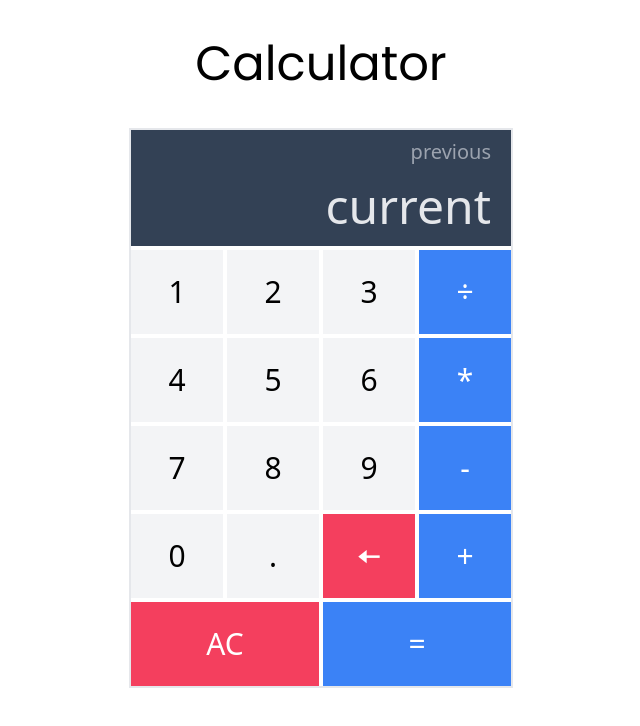
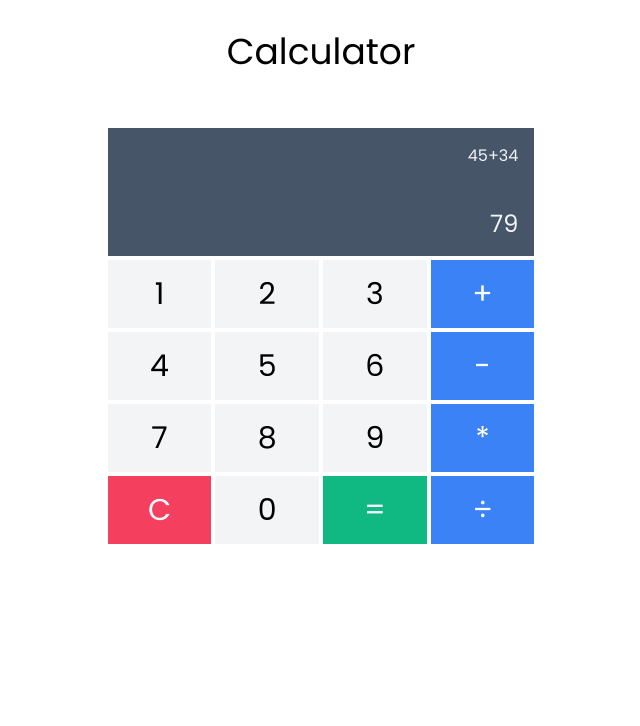
Before and after one commit to Snehal-patel-96/Calculator-JS, a website: page index.html in a window 1280 px wide. Shown: the whole page, without its empty margins (319-959 px from the left). Drawn offline with Linux system fonts and the light colour scheme.

Commit message:
#3 design ready

```diff
--- a/index.html
+++ b/index.html
@@ -14,36 +14,39 @@
     <link rel="stylesheet" href="tailwind.css" />
   </head>
   <body>
-    <div class="container text-center m-auto p-10 font-poppins">
-      <h1 class="text-5xl">Calculator</h1>
-    </div>
-    <div class="container grid grid-cols-4 gap-1 border-2 m-auto w-96">
-      <div class="output col-span-4 text-right bg-slate-700">
-        <div class="previous-operand pt-2 pr-5 text-xl text-gray-400">
-          previous
+    <section class="container py-8 mx-auto font-poppins">
+      <h1 class="text-4xl text-center mb-14">Calculator</h1>
+      <div
+        id="calculator"
+        class="w-2/3 md:w-1/2 lg:w-2/5 xl:w-1/3 2xl:w-1/4 mx-auto"
+      >
+        <div
+          id="displays"
+          class="grid grid-rows-2 text-right bg-slate-600 text-slate-100"
+        >
+          <div id="operation-display" class="p-4">45+34</div>
+          <div id="result-display" class="p-4 text-2xl">79</div>
         </div>
-        <div class="current-operand py-4 pr-5 text-5xl text-gray-200">
-          current
+        <div id="buttons" class="grid grid-cols-4 gap-1 pt-1">
+          <button id="operand" class="btn btn-number">1</button>
+          <button id="operand" class="btn btn-number">2</button>
+          <button id="operand" class="btn btn-number">3</button>
+          <button id="operator" class="btn btn-operator">+</button>
+          <button id="operand" class="btn btn-number">4</button>
+          <button id="operand" class="btn btn-number">5</button>
+          <button id="operand" class="btn btn-number">6</button>
+          <button id="operator" class="btn btn-operator">-</button>
+          <button id="operand" class="btn btn-number">7</button>
+          <button id="operand" class="btn btn-number">8</button>
+          <button id="operand" class="btn btn-number">9</button>
+          <button id="operator" class="btn btn-operator">*</button>
+          <button id="operator" class="btn btn-c">C</button>
+          <button id="operand" class="btn btn-number">0</button>
+          <button id="operator" class="btn btn-equal">=</button>
+          <button id="operator" class="btn btn-operator">÷</button>
         </div>
       </div>
-      <button class="btn btn-number">1</button>
-      <button class="btn btn-number">2</button>
-      <button class="btn btn-number">3</button>
-      <button class="btn btn-operator">÷</button>
-      <button class="btn btn-number">4</button>
-      <button class="btn btn-number">5</button>
-      <button class="btn btn-number">6</button>
-      <button class="btn btn-operator">*</button>
-      <button class="btn btn-number">7</button>
-      <button class="btn btn-number">8</button>
-      <button class="btn btn-number">9</button>
-      <button class="btn btn-operator">-</button>
-      <button class="btn btn-number">0</button>
-      <button class="btn btn-number">.</button>
-      <button class="btn btn-delete">&#129060;</button>
-      <button class="btn btn-operator">+</button>
-      <button class="col-span-2 btn btn-ac">AC</button>
-      <button class="col-span-2 btn btn-operator">=</button>
-    </div>
+    </section>
+    <script src="./script.js"></script>
   </body>
 </html>
--- a/package.json
+++ b/package.json
@@ -4,7 +4,7 @@
   "description": "",
   "main": "script.js",
   "scripts": {
-    "start": "npx tailwindcss -i style.css -o tailwind.css --watch"
+    "build": "npx tailwindcss -i style.css -o tailwind.css --watch"
   },
   "repository": {
     "type": "git",
--- a/style.css
+++ b/style.css
@@ -4,7 +4,7 @@
 
 @layer components {
   .btn {
-    @apply text-3xl text-center py-6;
+    @apply text-3xl py-4;
   }
   .btn-number {
     @apply bg-gray-100 hover:bg-gray-50;
@@ -12,8 +12,11 @@
   .btn-operator {
     @apply bg-blue-500 text-white hover:bg-blue-600;
   }
-  .btn-ac,
+  .btn-c,
   .btn-delete {
     @apply bg-rose-500 text-white hover:bg-rose-600;
   }
+  .btn-equal {
+    @apply bg-emerald-500 text-white hover:bg-emerald-600;
+  }
 }
```
Also changed, not shown: tailwind.css.
